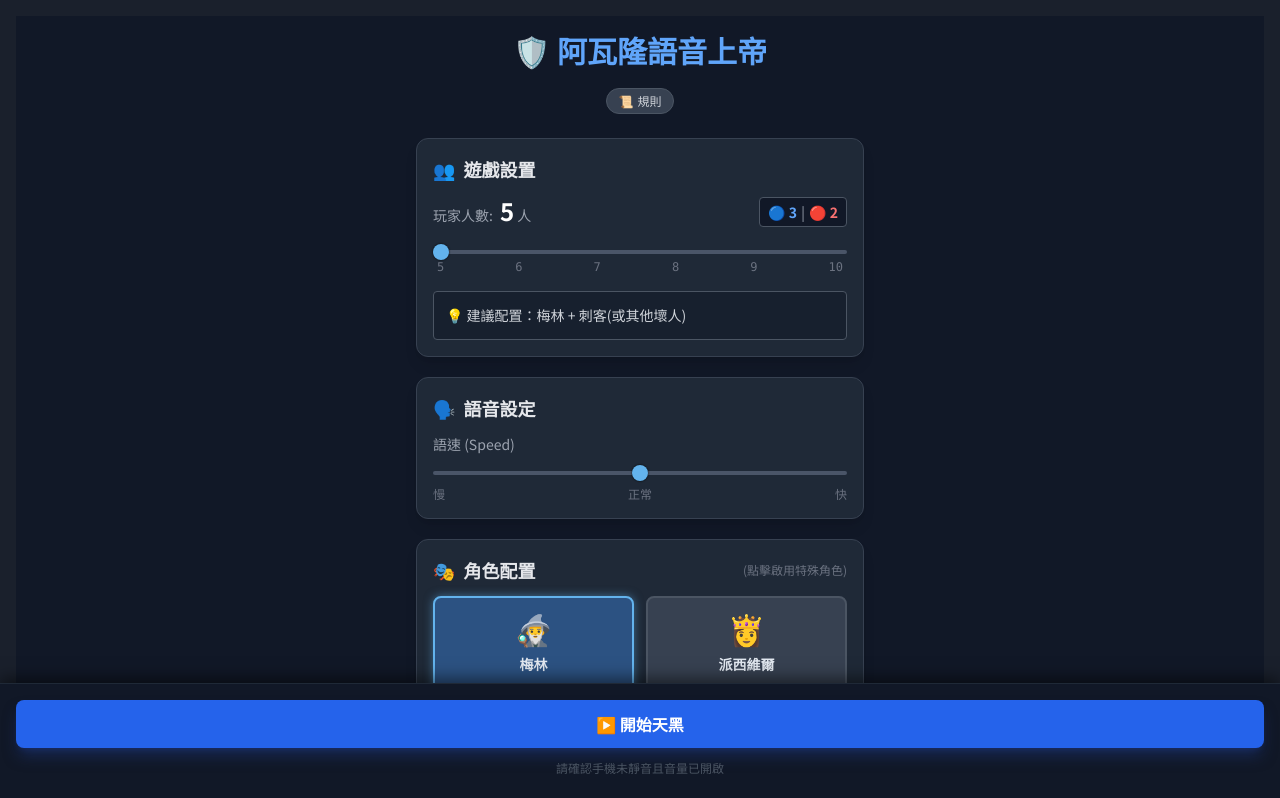
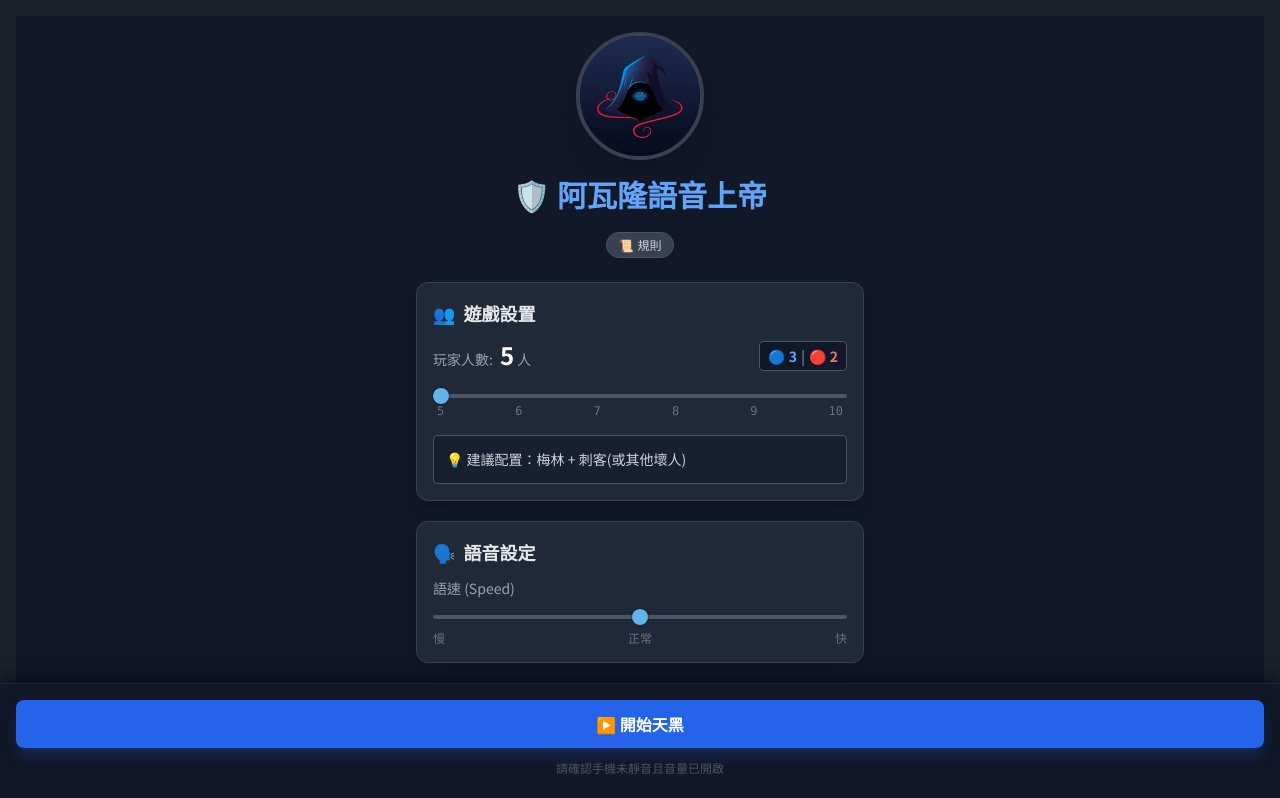
Before and after one commit to a5a8a0a9/table-game, an Angular app: page / in a window 1280 px wide. Shown: the top 798 px of the page. Built offline with nearby package versions, Linux system fonts and the light colour scheme.

Commit message:
feat: add avatar

```diff
--- a/src/app/app.html
+++ b/src/app/app.html
@@ -2,6 +2,11 @@
 <header
 	class="w-full max-w-md text-center mb-6 mt-4 flex flex-col items-center relative"
 >
+	<img
+		src="assets/icons/icon-192.png"
+		alt="阿瓦隆 Logo"
+		class="w-32 h-32 rounded-full mb-4 shadow-xl border-4 border-gray-700 object-cover"
+	/>
 	<h1 class="text-3xl font-bold text-blue-400 mb-2">🛡️ 阿瓦隆語音上帝</h1>
 	<!-- <p class="text-gray-400 text-sm">不准偷看，偷看的人手指會變短。</p> -->
 	<button
```
